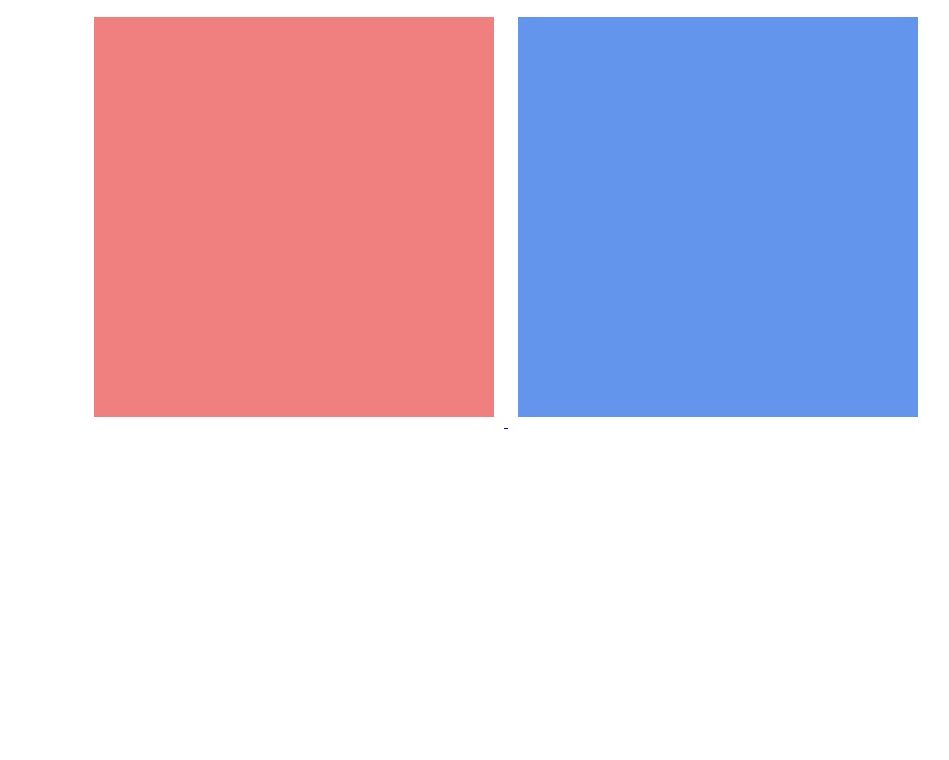
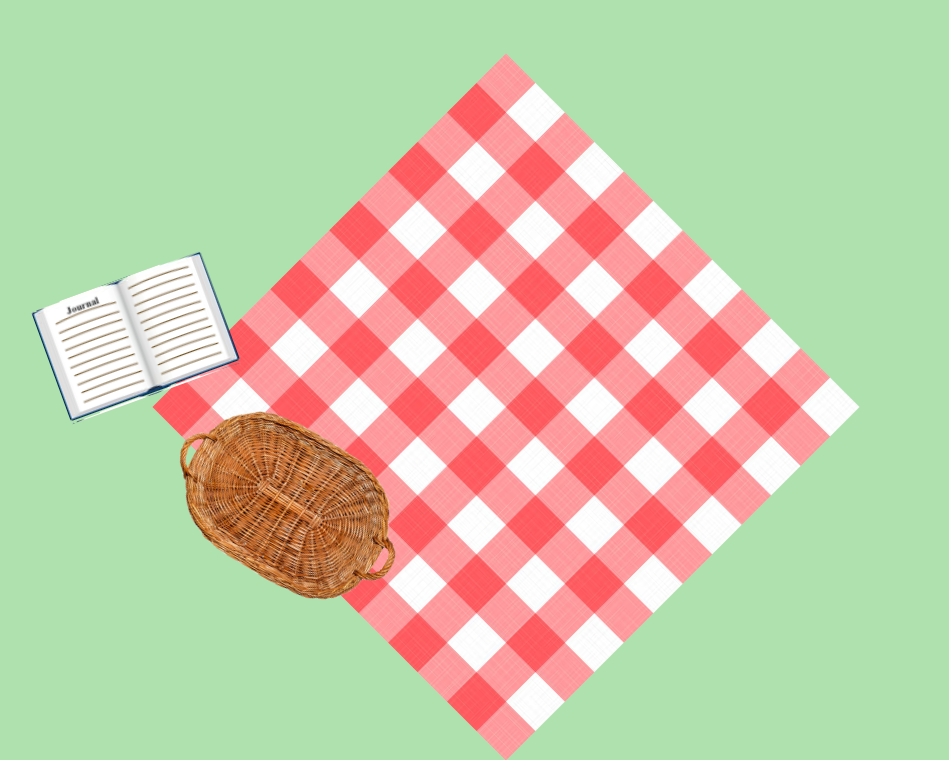
Before and after one commit to LilyNotTheFlower/LilyNotTheFlower.github.io, a plain HTML site: page index.html in a window 1280 px wide. Shown: the part 73-833 px from the top of the page, without its empty margins (134-1083 px from the left). Before the commit the page ends 800 px from the top, so only its background shows below. Drawn offline with Linux system fonts and the light colour scheme.

Commit message:
adding things

```diff
--- a/index.html
+++ b/index.html
@@ -3,35 +3,82 @@
 <head>
 
 <style type="text/css">
+
+body{
+		/*	width:1000px;
+			height:1000px;*/
+			background-color:rgb(175, 225, 175);
+			margin:0;
+		}
+
+#blanket{
+	width:500px;
+	height:500px;
+	transform:rotate(45deg);
+	background-image:url(picnicblanket.png);
+	background-size:cover;
+	position: relative;
+	top:150px;
+		z-index:1;
+}
 .box{
-	width:400px;
-	height:400px;
-	margin:10px;
-	display:inline-block;
 
+/*	margin:10px;*/
+	position:absolute;
+	z-index:2;
+	background-size:cover;
+	background-size:contain;
 }
 
 #box1{
-	background-color:lightcoral;
+	background-image:url(basebook.png);
+	top:350px;
+	left:180px;
+	position:absolute;
+	transform:rotate(340deg);
+	width:180px;
+	height:120px;
 
 }
 
 #box2{
-	background-color:cornflowerblue;
+	background-image:url(basket.png);
+	width:250px;
+	height:190px;
+	top:480px;
+	left:300px;
+	transform:rotate(30deg);
+	background-size:contain;
+	background-size:cover;
+	background-position: center;
+
+}
+#vase{
+	width:100px;
+	height:100px;
+	top:300px;
+	left:300px;
 
 }
 </style>
 
 </head>
 <body>
-<center>
-	<h1>My Projects and Journal</h1>
+
+
+	<center>
+		<h1>My Projects and Journal</h1>
+
+	<div id= "blanket"></div>
+	</center>
+
 <a href="projects.html">
 	<div class="box" id= "box1"></div>
 </a>
 <a href="journal.html">
 	<div class="box" id= "box2"></div>
 </a>
-</center>
+	<div id="vase"></div>
+
 </body>
 </html>
```
Also changed, not shown: Challenge3.html (added, +32 -0 lines), project10.html (+4 -0 lines), project5.html (+1 -0 lines), project6.html (+1 -0 lines), projects.html (+4 -4 lines), CS1 Challenge3.html (renamed from project11.html), basebook.png (added), basket.png (added), picnicblanket.jpg (added), picnicblanket.png (added), 1 other file.
